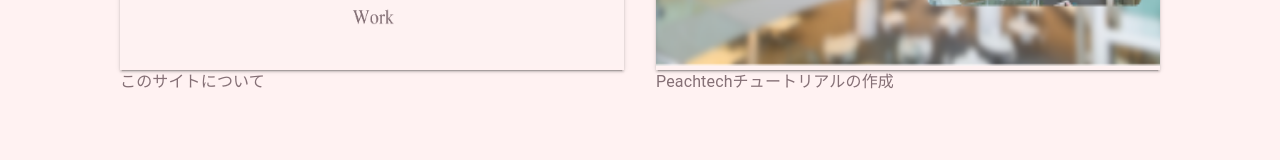
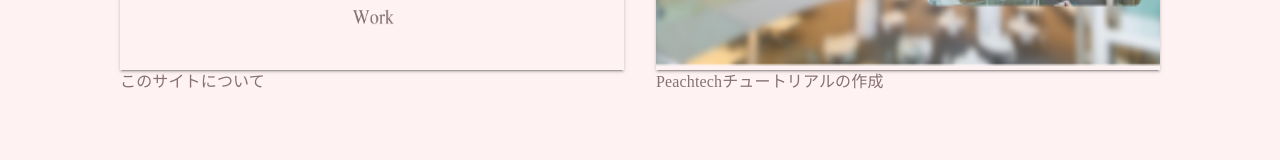
Before and after one commit to chiikawasaki/portfolio, a Next.js app: page / in a window 1280 px wide. Shown: the part 1076-1236 px from the top of the page. Built offline with nearby package versions, Linux system fonts and the light colour scheme; a web font is replaced by a local one.

Commit message:
【修正】タイトルのフォントを変更

```diff
--- a/src/app/component/portfolio-card.tsx
+++ b/src/app/component/portfolio-card.tsx
@@ -24,7 +24,13 @@ const PortfolioCard: React.FC<PortfolioCardProps> = ({
         color={"#857076"}
         sx={{ textDecorationColor: "#857076" }}
       >
-        <Typography>{title}</Typography>
+        <Typography
+          fontFamily={"Noto Serif JP"}
+          sx={{ fontOpticalSizing: "auto" }}
+          fontStyle={"normal"}
+        >
+          {title}
+        </Typography>
       </Link>
     </Box>
   );
```
